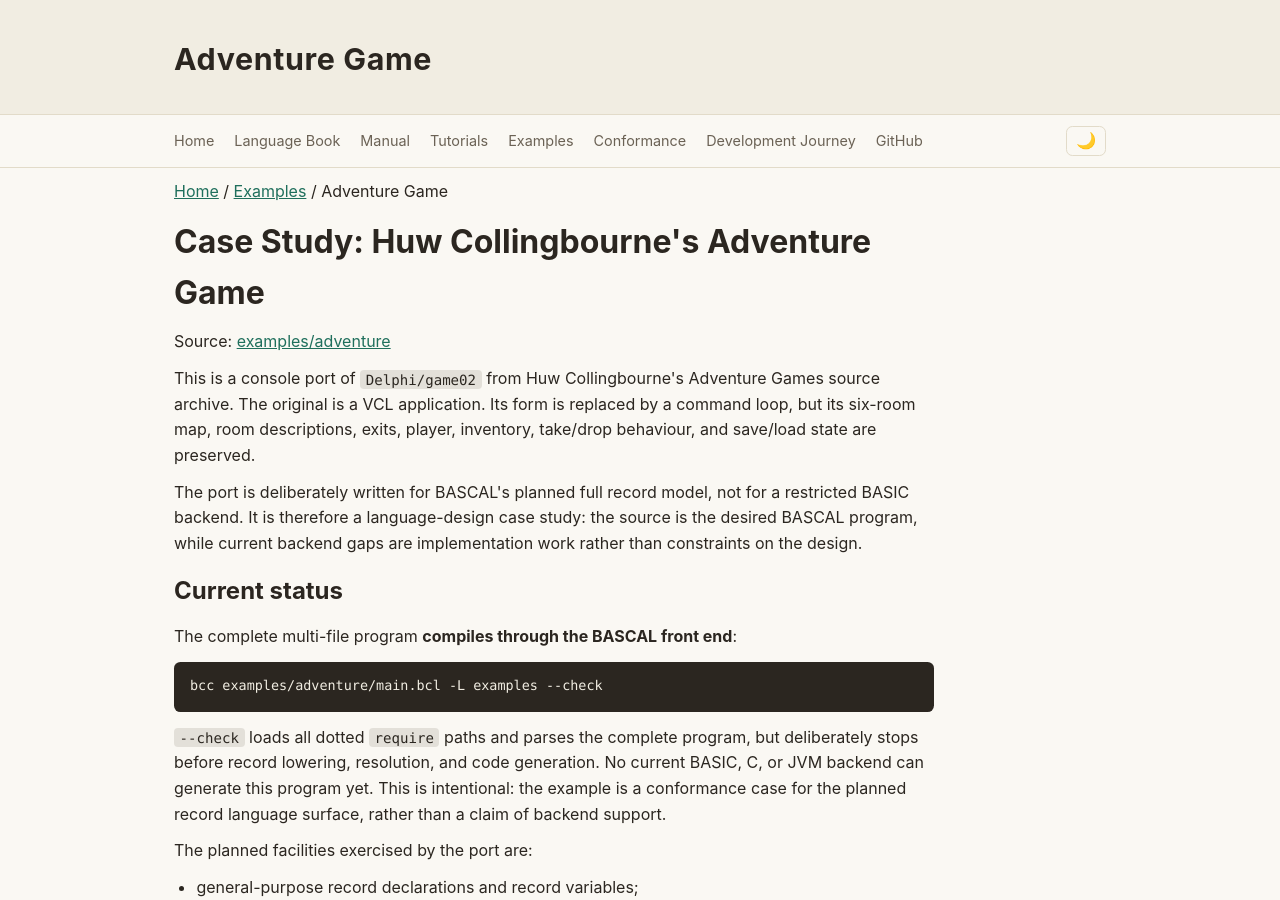
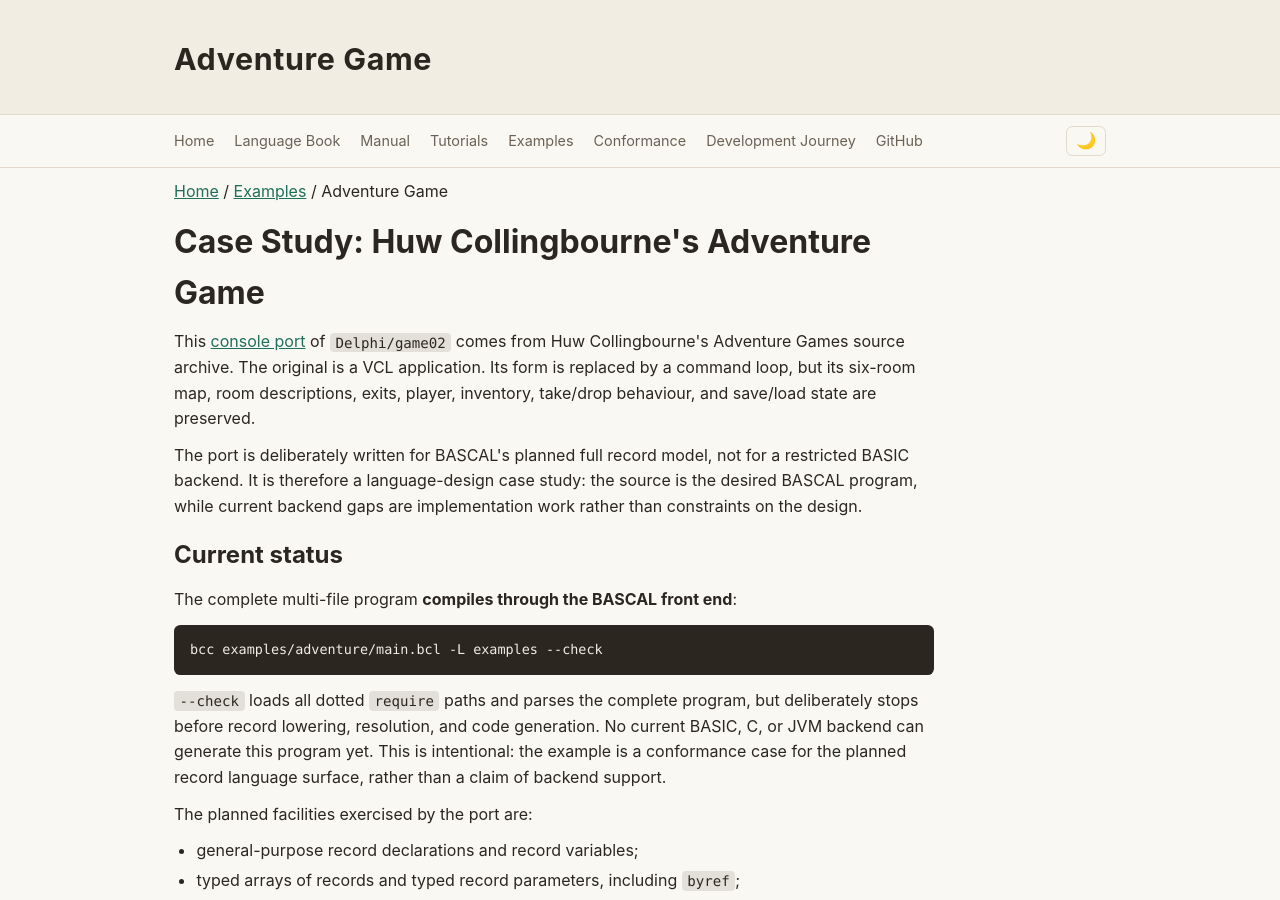
Before and after one commit to johnjoeallen/bascal, an MkDocs documentation site: the page built from docs/examples/adventure.md, in a window 1280 px wide and 900 px high. Built offline with MkDocs 1.6.1, drawn with Linux system fonts in a browser that asks for light colours.

Commit message:
docs: embed example source links in intros

```diff
--- a/docs/examples/adventure.md
+++ b/docs/examples/adventure.md
@@ -4,9 +4,7 @@
 
 # Case Study: Huw Collingbourne's Adventure Game
 
-Source: [examples/adventure](https://github.com/johnjoeallen/bascal/tree/main/examples/adventure)
-
-This is a console port of `Delphi/game02` from Huw Collingbourne's Adventure
+This [console port](https://github.com/johnjoeallen/bascal/tree/main/examples/adventure) of `Delphi/game02` comes from Huw Collingbourne's Adventure
 Games source archive. The original is a VCL application. Its form is replaced
 by a command loop, but its six-room map, room descriptions, exits, player,
 inventory, take/drop behaviour, and save/load state are preserved.
```
Also changed, not shown: docs/examples/card-catalog.md (+0 -2 lines), docs/examples/remline.md (+0 -2 lines), docs/examples/sort-driver.md (+0 -2 lines).
